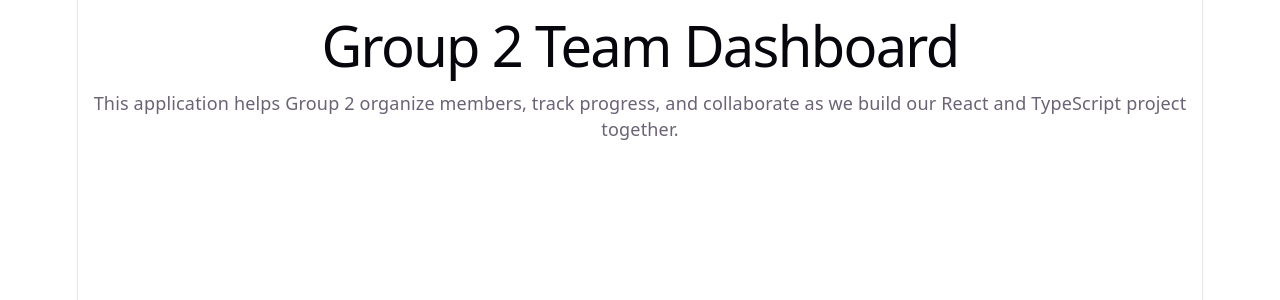
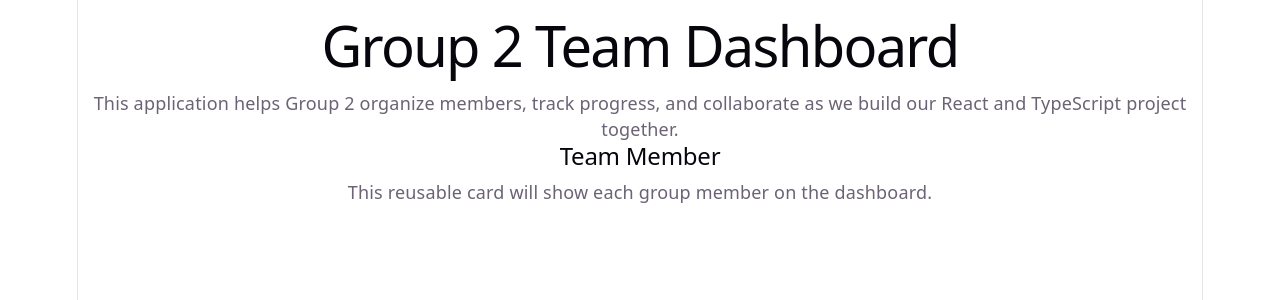
Before and after one commit to masasu-salomon/Coding-Party---GROUP-2, a React (Vite) app in the folder my-app/: page / in a window 1280 px wide. Shown: the top 300 px of the page. Built offline with nearby package versions, Linux system fonts and the light colour scheme.

Commit message:
Add a reusable MemberCard and render it on the dashboard.
Author: Salomon Uwimana Masasu

```diff
--- /dev/null
+++ b/my-app/src/MemberCard.tsx
@@ -0,0 +1,11 @@
+// Author: Salomon Uwimana Masasu
+function MemberCard() {
+  return (
+    <article>
+      <h2>Team Member</h2>
+      <p>This reusable card will show each group member on the dashboard.</p>
+    </article>
+  )
+}
+
+export default MemberCard
--- a/my-app/src/TeamDashboard.tsx
+++ b/my-app/src/TeamDashboard.tsx
@@ -1,5 +1,6 @@
 // Author: Salomon Uwimana Masasu
 import type { JSX } from 'react'
+import MemberCard from './MemberCard'
 
 function TeamDashboard(): JSX.Element {
   return (
@@ -9,6 +10,7 @@
         This application helps Group 2 organize members, track progress, and
         collaborate as we build our React and TypeScript project together.
       </p>
+      <MemberCard />
     </>
   )
 }
```
